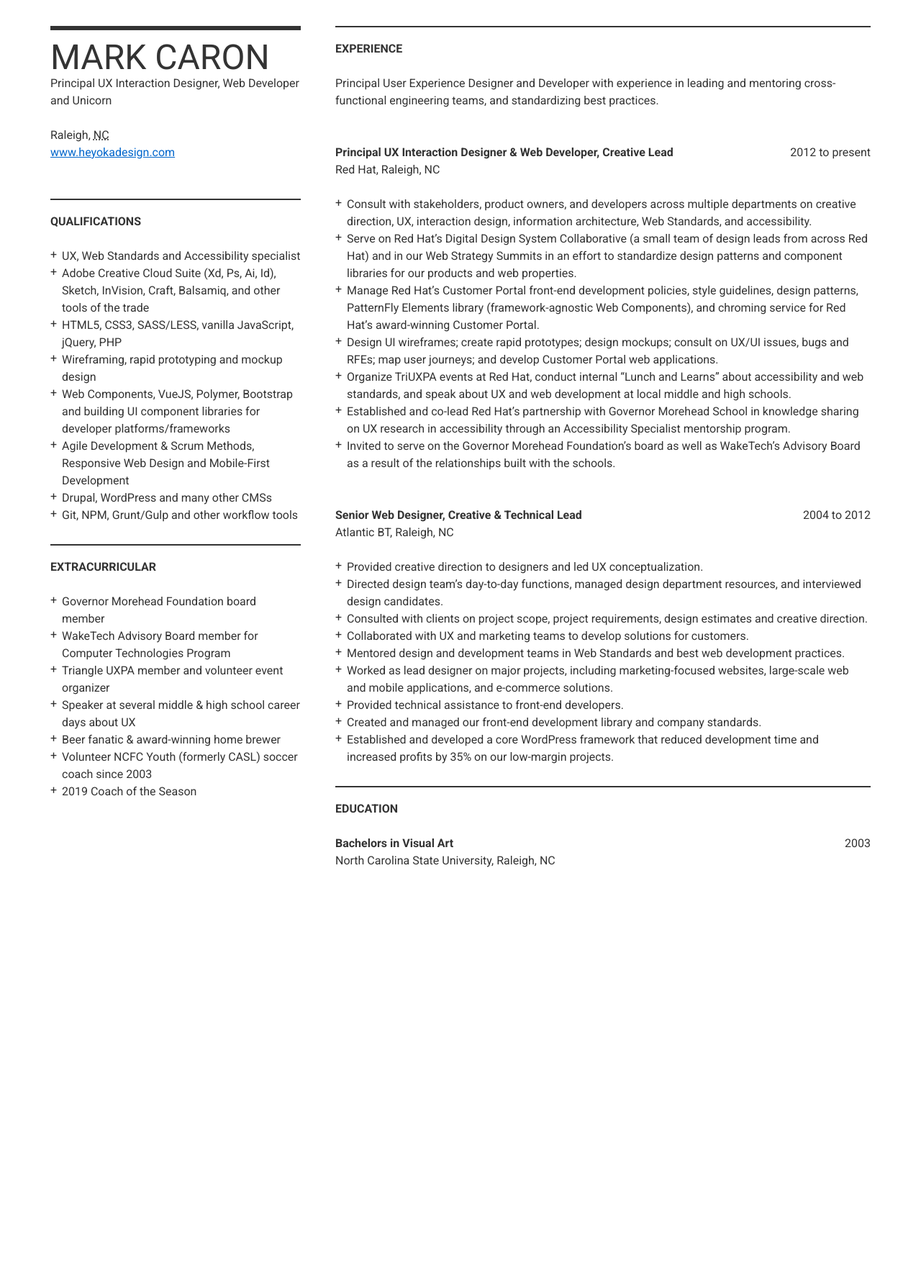
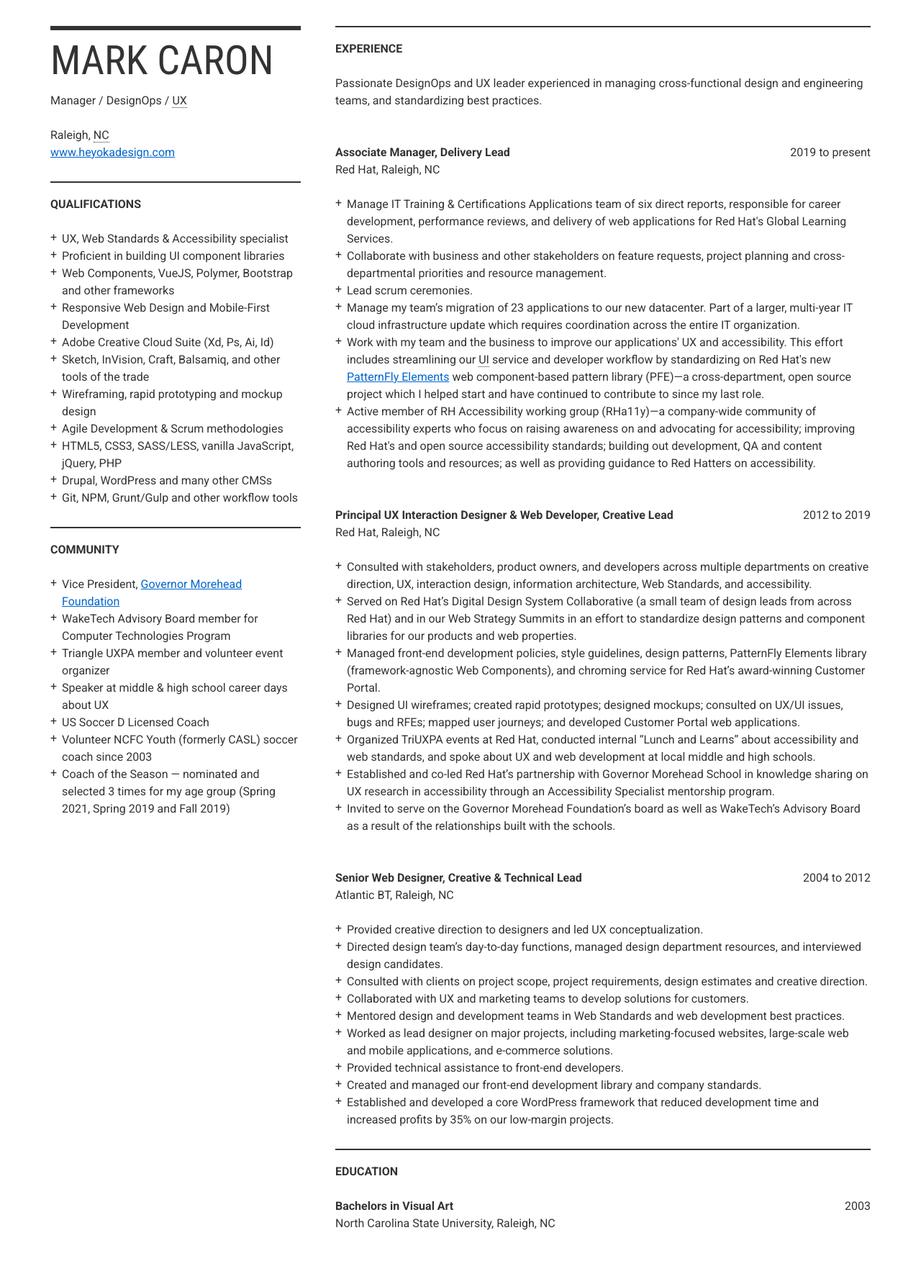
Before and after one commit to markcaron/heyoka, a PHP site: page /mark-caron-resume.html in a window 1280 px wide. Shown: the whole page at 72% size. Before the commit the page ends 1205 px from the top, so only its background shows below. Run offline with PHP 8.4, Linux system fonts and the light colour scheme.

Commit message:
Multiple updates

```diff
--- a/css/resume.css
+++ b/css/resume.css
@@ -1,11 +1,13 @@
 :root {
   --font-size: 16px;
   --line-height: 1.5rem;
+  --background-color: #fff;
   --text-color: #333;
   --link-color: #06c;
   --link-color-visited: rebeccapurple;
   --link-color-hover: #004080;
-  --font-stack: "Roboto","Helvetica", Arial, sans-serif;
+  --font-stack: "Roboto", "Helvetica", Arial, sans-serif;
+  --font-stack-heading: "Roboto Condensed", "Helvetica", Arial, sans-serif;
 
   --grid-baseline: 1.5rem;
   --grid-baseline-shift: 0;
@@ -29,19 +31,16 @@ body {
   padding: 1.5rem;
   font: var(--font-size)/var(--line-height) var(--font-stack);
   color: var(--text-color);
-
-  /* Grid lines */
-  /* background-image: var(--background-baseline);
-  background-size: 100% var(--grid-baseline);
-  background-position: 0 var(--grid-baseline-shift); */
+  background: var(--background-color);
 }
 
 h1 {
-  font-size: 3rem;
-  line-height: 3rem;
-  margin: .5rem 0 0;
+  font-size: 3.5rem;
+  line-height: 1em;
+  margin: .5rem 0 1rem;
   text-transform: uppercase;
-  font-weight: 300;
+  font-weight: 400;
+  font-family: var(--font-stack-heading);
 }
 
 h2 {
@@ -81,14 +80,30 @@ a:focus {
   outline: 2px dotted var(--link-color);
 }
 
+a[target="_blank"]::after {
+  content: "\29c9"; /* Unicode symbol of 2 stacked squares or "windows" */
+  position: relative;
+  top: -4px;
+  display: inline-block;
+  margin-left: 4px;
+  vertical-align: top;
+  font-size: 1.25em;
+}
+
+abbr {
+	text-decoration: none;
+	border-bottom: 1px dotted var(--text-color);
+}
+
 /* Layout */
-main {
+article {
   width: 100%;
   margin: 0 auto;
   padding-top: 1.5rem;
   display: grid;
   grid-column-gap: 3rem;
   grid-row-gap: 0;
+  grid-template-rows: auto;
   grid-template-columns: 1fr 1fr 1fr;
   grid-template-areas: "header  header  header"
                        "content content content"
@@ -111,7 +126,7 @@ header strong {
 
 aside {
   grid-area: sidebar;
-  margin-top: 1rem;
+  margin-top: 1.5rem;
 }
 
 /* Divding borders */
@@ -200,8 +215,9 @@ aside li::before {
 }
 
 @media (min-width: 768px) {
-  main {
+  article {
     width: 720px;
+    grid-template-rows: auto 1fr 1fr;
     grid-template-areas: "header  header  header"
                          "content content sidebar";
   }
@@ -212,8 +228,9 @@ aside li::before {
 }
 
 @media (min-width: 992px) {
-  main {
+  article {
     width: 960px;
+    grid-template-rows: auto 1fr 1fr;
     grid-template-areas: "header  content  content"
                          "sidebar content content"
                          "sidebar  content  content";
@@ -224,7 +241,7 @@ aside li::before {
   }
 
   aside {
-    margin-top: -0.75rem;
+    margin-top: 1.5rem;
   }
 
   aside section:first-child {
@@ -253,11 +270,90 @@ aside li::before {
 }
 
 @media (min-width: 1200px) {
-  main {
+  article {
     width: 1140px;
   }
+}
 
-  aside {
-    margin-top: -1.5rem;
+.horiz-rhythm {
+  background-image: var(--background-baseline);
+  background-size: 100% var(--grid-baseline);
+  background-position: 0 var(--grid-baseline-shift);
+}
+
+.btn-rhythm {
+  display: none; /* for mobile */
+  position: absolute;
+  right: 1rem;
+  top: 1rem;
+  z-index: 999;
+  padding: .5rem 1rem;
+  background: var(--background-color);
+  border: 1px solid var(--text-color);
+  color: var(--text-color);
+  border-radius: 3px;
+}
+
+@media (min-width: 768px) {
+  .btn-rhythm {
+    display: block;
   }
 }
+
+.btn-rhythm:hover,
+.btn-rhythm:focus {
+  border-color: var(--link-color);
+  color: var(--link-color);
+}
+
+.btn-rhythm.selected {
+  background: var(--text-color);
+  color: var(--background-color);
+}
+
+@media print {
+  .btn-rhythm {
+    display: none;
+  }
+
+  :root {
+    --font-size: 9pt;
+  }
+
+  body,
+  html {
+    font: var(--font-size)/var(--line-height) var(--font-stack);
+  }
+
+  body {
+    padding: 1.5rem 0;
+  }
+
+  a:not(.url)[href]:after {
+    content: " (" attr(href) ")";
+  }
+
+  article {
+    padding: 0;
+    display: table;
+  }
+
+  header,
+  aside {
+    display: table-cell;
+    width: 30%;
+  }
+
+  main {
+    display: table-cell;
+    width: 70%;
+    padding-left: 2rem;
+  }
+
+  /* since CSS Grid doesn't work in print yet :-( */
+  aside {
+    position: absolute;
+    left: 0;
+    top: 16.5rem;
+  }
+}
--- a/mark-caron-resume.html
+++ b/mark-caron-resume.html
@@ -2,20 +2,22 @@
 <html>
   <head>
     <meta charset="utf-8">
-    <title>Resume: Mark Caron | Principal UX Interaction Designer, Web Developer and Unicorn</title>
+    <meta name="viewport" content="width=device-width, initial-scale=1">
+    <title>Resume: Mark Caron :: Manager / DesignOps / UX</title>
 
-    <link href="https://fonts.googleapis.com/css?family=Roboto:400,700&display=swap" rel="stylesheet">
+    <link rel="preconnect" href="https://fonts.gstatic.com">
+    <link href="https://fonts.googleapis.com/css2?family=Roboto+Condensed:wght@300;400&family=Roboto:wght@400;700&display=swap" rel="stylesheet">
+
     <link href="css/resume.css" rel="stylesheet">
-    <style>
 
-    </style>
+    <script src="js/resume.js"></script>
   </head>
   <body>
-    <main role="main">
+    <article>
 
       <header>
         <h1>Mark Caron</h1>
-        <strong>Principal UX Interaction Designer, Web Developer and Unicorn</strong>
+        <strong>Manager / DesignOps / <abbr title="User Experience">UX</abbr></strong>
         <address class="vcard">
           <span class="fn">Mark Caron</span><br />
           <span class="adr">
@@ -25,34 +27,56 @@
         </address>
       </header>
 
-      <div class="content">
+      <main class="content">
         <section class="experience">
           <h2>Experience</h2>
           <section class="subsection">
-            <p>Principal User Experience Designer and Developer with experience in leading and mentoring cross-functional engineering teams, and standardizing best practices.</p>
+            <p>Passionate DesignOps and UX leader experienced in managing cross-functional design and engineering teams, and standardizing best practices.</p>
           </section>
           <section class="subsection">
-            <h3>Principal UX Interaction Designer & Web Developer, Creative Lead<span class="date-comma">,</span> <span class="date">2012 to present</span></h3>
+            <!--
+              Date Range Signifiers
+
+              - Using ISO-8601 time interval syntax, like "2004/2012" [1][2]
+              - Using EDTF "Open end time interval" to denote 'to present', like "2019/.." [3]
+
+              [1] https://wiki.whatwg.org/wiki/Time_element
+              [2] https://en.wikipedia.org/wiki/ISO_8601#Time_intervals
+              [3] https://www.loc.gov/standards/datetime/
+            -->
+            <h3>Associate Manager, Delivery Lead<span class="date-comma">,</span> <time datetime="2019/.." class="date">2019 to present</time></h3>
             <p class="location">Red Hat, Raleigh, NC</p>
             <ul>
-              <li>Consult with stakeholders, product owners, and developers across multiple departments on creative direction, UX, interaction design, information architecture, Web Standards, and accessibility.</li>
-              <li>Serve on Red Hat’s Digital Design System Collaborative (a small team of design leads from across Red Hat) and in our Web Strategy Summits in an effort to standardize design patterns and component libraries for our products and web properties.</li>
-              <li>Manage Red Hat’s Customer Portal front-end development policies, style guidelines, design patterns, PatternFly Elements library (framework-agnostic Web Components), and chroming service for Red Hat’s award-winning Customer Portal.</li>
-              <li>Design UI wireframes; create rapid prototypes; design mockups; consult on UX/UI issues, bugs and RFEs; map user journeys; and develop Customer Portal web applications.</li>
-              <li>Organize TriUXPA events at Red Hat, conduct internal “Lunch and Learns” about accessibility and web standards, and speak about UX and web development at local middle and high schools.</li>
-              <li>Established and co-lead Red Hat’s partnership with Governor Morehead School in knowledge sharing on UX research in accessibility through an Accessibility Specialist mentorship program.</li>
+              <li>Manage IT Training & Certifications Applications team of six direct reports, responsible for career development, performance reviews, and delivery of web applications for Red Hat's Global Learning Services.</li>
+              <li>Collaborate with business and other stakeholders on feature requests, project planning and cross-departmental priorities and resource management.</li>
+              <li>Lead scrum ceremonies.</li>
+              <li>Manage my team’s migration of 23 applications to our new datacenter. Part of a larger, multi-year IT cloud infrastructure update which requires coordination across the entire IT organization.</li>
+              <li>Work with my team and the business to improve our applications' UX and accessibility. This effort includes streamlining our <abbr title="User Interface">UI</abbr> service and developer workflow by standardizing on Red Hat's new <a href="https://www.patternflyelements.com">PatternFly Elements</a> web component-based pattern library (PFE)—a cross-department, open source project which I helped start and have continued to contribute to since my last role.</li>
+              <li>Active member of RH Accessibility working group (RHa11y)—a company-wide community of accessibility experts who focus on raising awareness on and advocating for accessibility; improving Red Hat's and open source accessibility standards; building out development, QA and content authoring tools and resources; as well as providing guidance to Red Hatters on accessibility.</li>
+            </ul>
+          </section>
+          <section class="subsection">
+            <h3>Principal UX Interaction Designer &amp; Web Developer, Creative Lead<span class="date-comma">,</span> <time datetime="2012/2019" class="date">2012 to 2019</time></h3>
+            <p class="location">Red Hat, Raleigh, NC</p>
+            <ul>
+              <li>Consulted with stakeholders, product owners, and developers across multiple departments on creative direction, UX, interaction design, information architecture, Web Standards, and accessibility.</li>
+              <li>Served on Red Hat’s Digital Design System Collaborative (a small team of design leads from across Red Hat) and in our Web Strategy Summits in an effort to standardize design patterns and component libraries for our products and web properties.</li>
+              <li>Managed front-end development policies, style guidelines, design patterns, PatternFly Elements library (framework-agnostic Web Components), and chroming service for Red Hat’s award-winning Customer Portal.</li>
+              <li>Designed UI wireframes; created rapid prototypes; designed mockups; consulted on UX/UI issues, bugs and RFEs; mapped user journeys; and developed Customer Portal web applications.</li>
+              <li>Organized TriUXPA events at Red Hat, conducted internal “Lunch and Learns” about accessibility and web standards, and spoke about UX and web development at local middle and high schools.</li>
+              <li>Established and co-led Red Hat’s partnership with Governor Morehead School in knowledge sharing on UX research in accessibility through an Accessibility Specialist mentorship program.</li>
               <li>Invited to serve on the Governor Morehead Foundation’s board as well as WakeTech’s Advisory Board as a result of the relationships built with the schools.</li>
             </ul>
           </section>
           <section class="subsection">
-            <h3>Senior Web Designer, Creative & Technical Lead<span class="date-comma">,</span> <span class="date">2004 to 2012</span></h3>
+            <h3>Senior Web Designer, Creative &amp; Technical Lead<span class="date-comma">,</span> <time datetime="2004/2012" class="date">2004 to 2012</time></h3>
             <p class="location">Atlantic BT, Raleigh, NC</p>
             <ul>
               <li>Provided creative direction to designers and led UX conceptualization.</li>
               <li>Directed design team’s day-to-day functions, managed design department resources, and interviewed design candidates.</li>
               <li>Consulted with clients on project scope, project requirements, design estimates and creative direction.</li>
               <li>Collaborated with UX and marketing teams to develop solutions for customers.</li>
-              <li>Mentored design and development teams in Web Standards and best web development practices.</li>
+              <li>Mentored design and development teams in Web Standards and web development best practices.</li>
               <li>Worked as lead designer on major projects, including marketing-focused websites, large-scale web and mobile applications, and e-commerce solutions.</li>
               <li>Provided technical assistance to front-end developers.</li>
               <li>Created and managed our front-end development library and company standards.</li>
@@ -64,40 +88,43 @@
         <section class="education">
           <h2>Education</h2>
           <section class="subsection">
-            <h3>Bachelors in Visual Art<span class="date-comma">,</span> <span class="date">2003</span></h3>
+            <h3>Bachelors in Visual Art<span class="date-comma">,</span> <time datetime="2003" class="date">2003</time></h3>
             <p class="institution">North Carolina State University, <span class="location">Raleigh, NC</span></p>
           </section>
         </section>
-      </div>
+      </main>
 
       <aside role="complementary">
         <section class="qualifications">
           <h2 id="h-qualifications">Qualifications</h2>
           <ul aria-labelledby="h-qualifications">
-            <li>UX, Web Standards and Accessibility specialist</li>
-            <li>Adobe Creative Cloud Suite (Xd, Ps, Ai, Id), Sketch, InVision, Craft, Balsamiq, and other tools of the trade</li>
+            <li>UX, Web Standards &amp; Accessibility specialist</li>
+            <li>Proficient in building UI component libraries</li>
+            <li>Web Components, VueJS, Polymer, Bootstrap and other frameworks</li>
+            <li>Responsive Web Design and Mobile-First Development</li>
+            <li>Adobe Creative Cloud Suite (Xd, Ps, Ai, Id)</li>
+            <li>Sketch, InVision, Craft, Balsamiq, and other tools of the trade</li>
+            <li>Wireframing, rapid prototyping and mockup design</li>
+            <li>Agile Development &amp; Scrum methodologies</li>
             <li>HTML5, CSS3, SASS/LESS, vanilla JavaScript, jQuery, PHP</li>
-            <li>Wireframing, rapid prototyping and mockup design</li>
-            <li>Web Components, VueJS, Polymer, Bootstrap and building UI component libraries for developer platforms/frameworks</li>
-            <li>Agile Development & Scrum Methods, Responsive Web Design and Mobile-First Development</li>
             <li>Drupal, WordPress and many other CMSs</li>
             <li>Git, NPM, Grunt/Gulp and other workflow tools</li>
           </ul>
         </section>
         <section class="extracurricular">
-          <h2 id="h-extracurricular">Extracurricular</h2>
+          <h2 id="h-extracurricular">Community</h2>
           <ul aria-labelledby="h-extracurricular">
-            <li>Governor Morehead Foundation board member</li>
+            <li>Vice President, <a href="https://gmfnc.org">Governor Morehead Foundation</a></li>
             <li>WakeTech Advisory Board member for Computer Technologies Program</li>
             <li>Triangle UXPA member and volunteer event organizer</li>
-            <li>Speaker at several middle & high school career days about UX</li>
-            <li>Beer fanatic & award-winning home brewer</li>
+            <li>Speaker at middle &amp; high school career days about UX</li>
+            <li>US Soccer D Licensed Coach</li>
             <li>Volunteer NCFC Youth (formerly CASL) soccer coach since 2003</li>
-            <li>2019 Coach of the Season</li>
+            <li>Coach of the Season &mdash; nominated and selected 3 times for my age group (Spring 2021, Spring 2019 and Fall 2019)</li>
           </ul>
         </section>
       </aside>
-    </main>
+    </article>
 
 
 
```
Also changed, not shown: css/heyoka.css (+35 -15 lines), index.php (+44 -13 lines).
